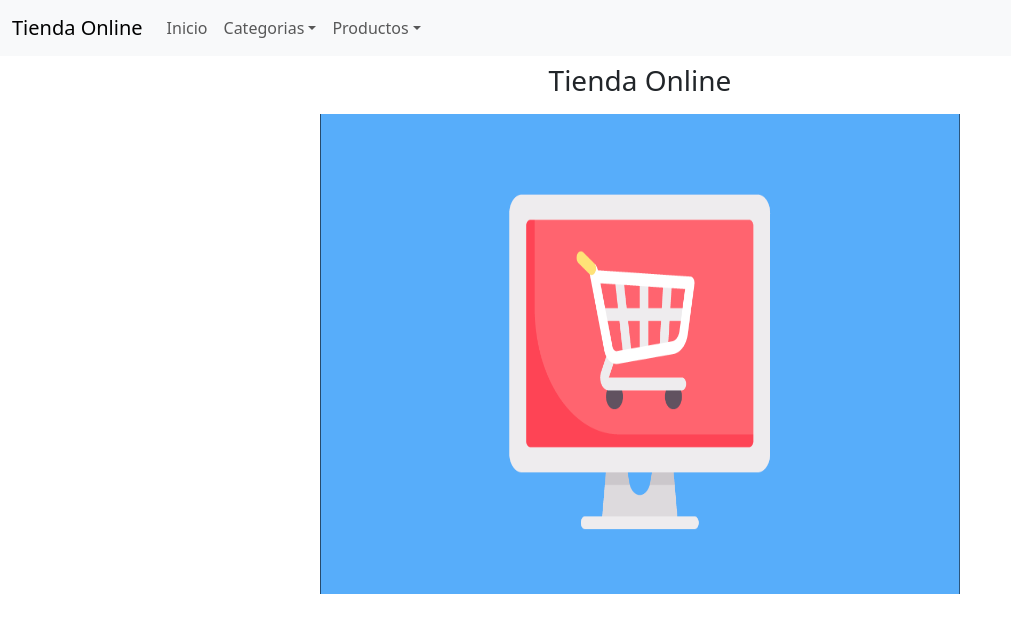
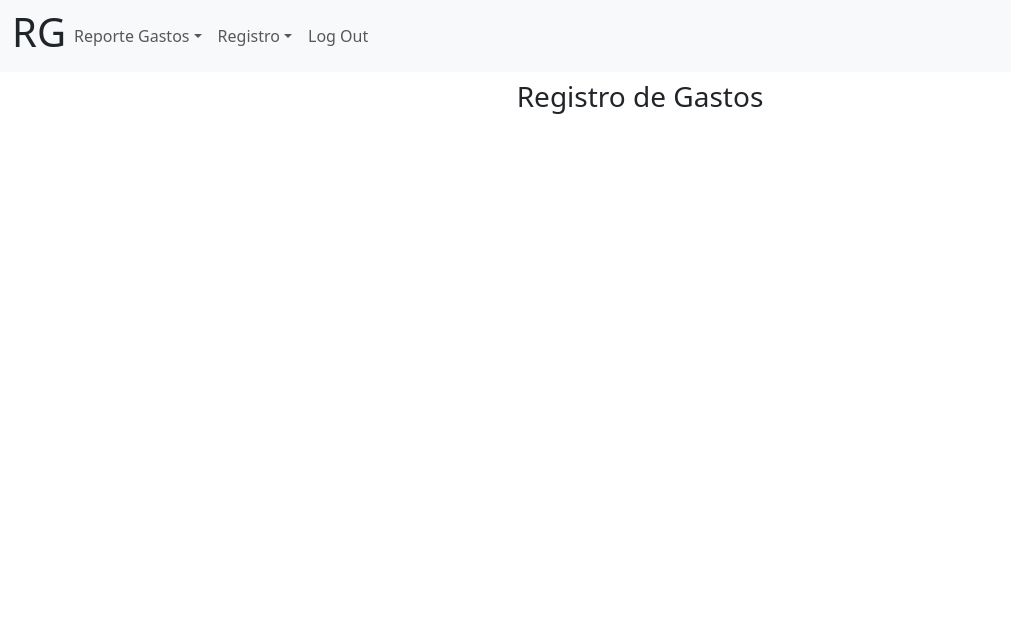
Before and after one commit to LuisaMora/ArquiSoft, a Next.js app: page / in a window 1280 px wide. Shown: the top 632 px of the page, without its empty margins (0-1011 px from the left). Built offline with nearby package versions, Linux system fonts and the light colour scheme.

Commit message:
Cambios Nav

```diff
--- a/src/pages/index.jsx
+++ b/src/pages/index.jsx
@@ -5,14 +5,7 @@ import marketImg from '../assets/images/market.jpg'
 export default function HomePage() {
   return (
     <div className="d-flex flex-column align-items-center">
-      <h3>Tienda Online</h3>
-      <Image
-        className="mt-2"
-        src={marketImg}
-        width={640}
-        height={480}
-        alt="Pasillo de micromercado"
-      />
+      <h3>Registro de Gastos</h3>
     </div>
   )
 }
--- a/src/pages/categories/update.jsx
+++ b/src/pages/reporte/repEgreso.jsx
@@ -1,7 +1,7 @@
 export default function UpdateCategoriesPage() {
   return (
     <div>
-      <h1>Actualizar Categorias</h1>
+      <h1>Reporte Egreso</h1>
     </div>
   )
 }
--- a/src/pages/categories/list.jsx
+++ b/src/pages/reporte/repIngreso.jsx
@@ -1,7 +1,7 @@
 export default function ListCategoriesPage() {
   return (
     <div>
-      <h1>Listar Categorias</h1>
+      <h1>Reporte Ingreso</h1>
     </div>
   )
 }
--- a/src/shared/components/Navbar.jsx
+++ b/src/shared/components/Navbar.jsx
@@ -3,22 +3,23 @@ import Link from 'next/link'
 import { Route } from '../models/Route'
 
 const routes = [
-  new Route({ title: 'Inicio', path: '/' }),
   new Route({
-    title: 'Categorias',
-    path: '/categories',
+    title: 'Reporte Gastos',
+    path: '/reporte',
     subRoutes: [
-      new Route({ title: 'Actualizar', path: '/update' }),
-      new Route({ title: 'Lista de categorias', path: '/list' })
+      new Route({ title: 'Reporte Ingreso', path: '/repIngreso' }),
+      new Route({ title: 'Reporte Egresos', path: '/repEgreso' })
     ]
   }),
   new Route({
-    title: 'Productos',
-    path: '/products',
+    title: 'Registro',
+    path: '/registro',
     subRoutes: [
-      new Route({ title: 'Actualizar', path: '/update' })
+      new Route({ title: 'Ingreso', path: '/ingreso' }),
+      new Route({ title: 'Egreso', path: '/egreso' }),
     ]
-  })
+  }),
+  new Route({ title: 'Log Out', path: '/' }),
 ]
 
 const NavbarItem = ({ route = new Route({ title: 'Inicio', path: '/' }) }) => (
@@ -56,9 +57,7 @@ export const Navbar = () => {
   return (
     <nav className="navbar navbar-expand bg-body-tertiary">
       <div className="container-fluid">
-        <Link className="navbar-brand" href="/">
-          Tienda Online
-        </Link>
+        <h1>RG </h1>
 
         <ul className="navbar-nav me-auto mb-2 mb-lg-0">
           {routes.map((route) =>
```
Also changed, not shown: src/pages/products/inventory.jsx (deleted, +0 -7 lines), src/pages/registro/egreso.jsx (added, +7 -0 lines), src/pages/registro/ingreso.jsx (added, +7 -0 lines).
